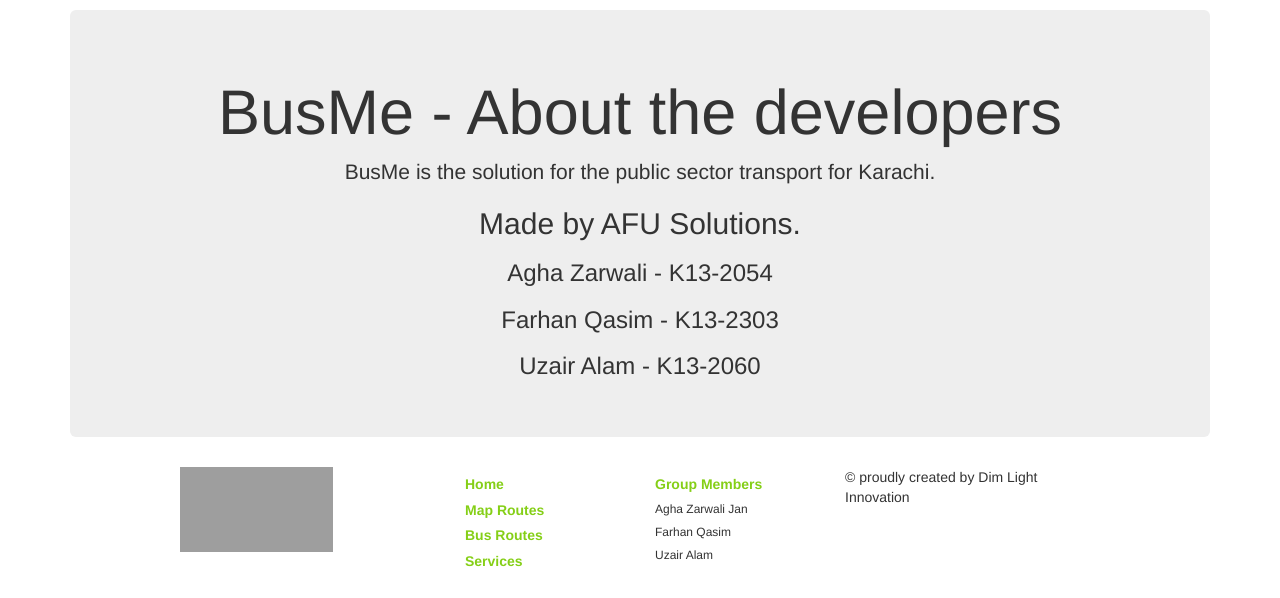
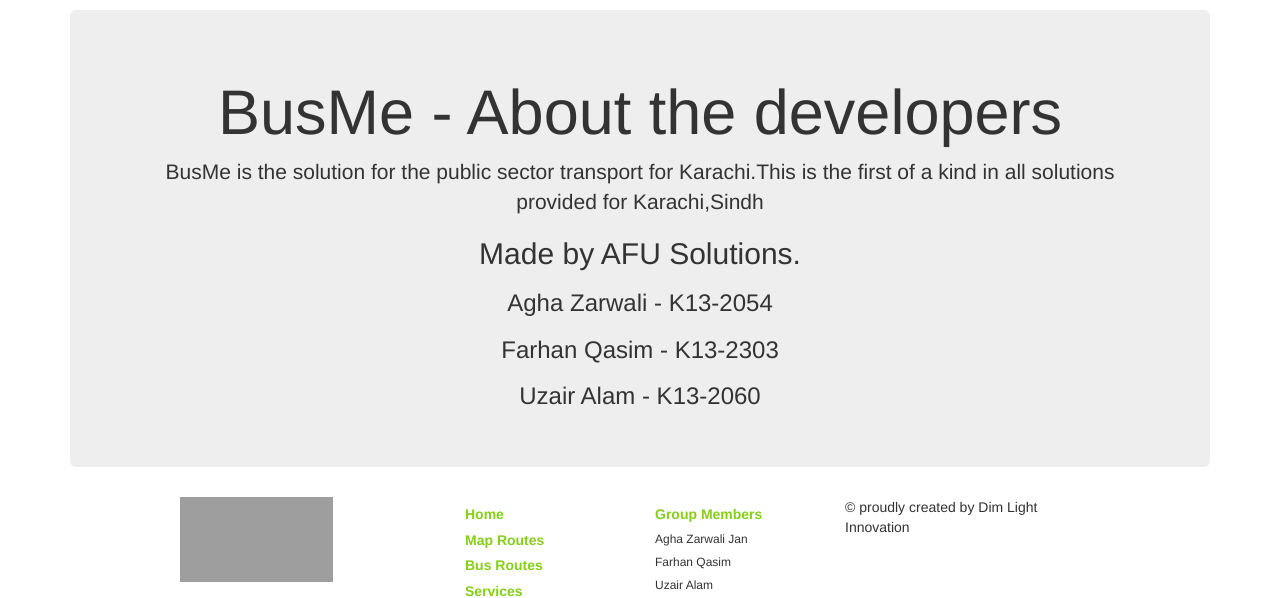
Before and after one commit to uzairalam/Busme, a PHP site: page /aboutus.php in a window 1280 px wide. Shown: the part 185-783 px from the top of the page. Run offline with PHP 8.4, Linux system fonts and the light colour scheme; some libraries are stand-ins or nearby versions; grey boxes are pictures that could not be loaded.

Commit message:
changes.V1

```diff
--- a/Pages/Route.php
+++ b/Pages/Route.php
@@ -38,7 +38,7 @@ $conn= mysqli_connect('localhost',$user,$pass,$database);
 	$theID=$_GET['id'];
 $query="select * from busme_Bus where Bus_ID=$theID ";
 $result=mysqli_query($conn,$query);
-
+//Query to return busses of the desired route
 ?>
 	<div id="BusRoutes_Background">
 		<div id="BusRoutes" class="container text-center" >
--- a/Pages/aboutus.php
+++ b/Pages/aboutus.php
@@ -29,7 +29,7 @@
 <div class="container">
   <div class="jumbotron">
     <h1>BusMe - About the developers </h1>
-    <p>BusMe is the solution for the public sector transport for Karachi.</p>
+    <p>BusMe is the solution for the public sector transport for Karachi.This is the first of a kind in all solutions provided for Karachi,Sindh</p>
 	<h2>Made by AFU Solutions. </h2>
 	<h3> Agha Zarwali - K13-2054 </h3>
 	<h3> Farhan Qasim - K13-2303 </h3>
```
